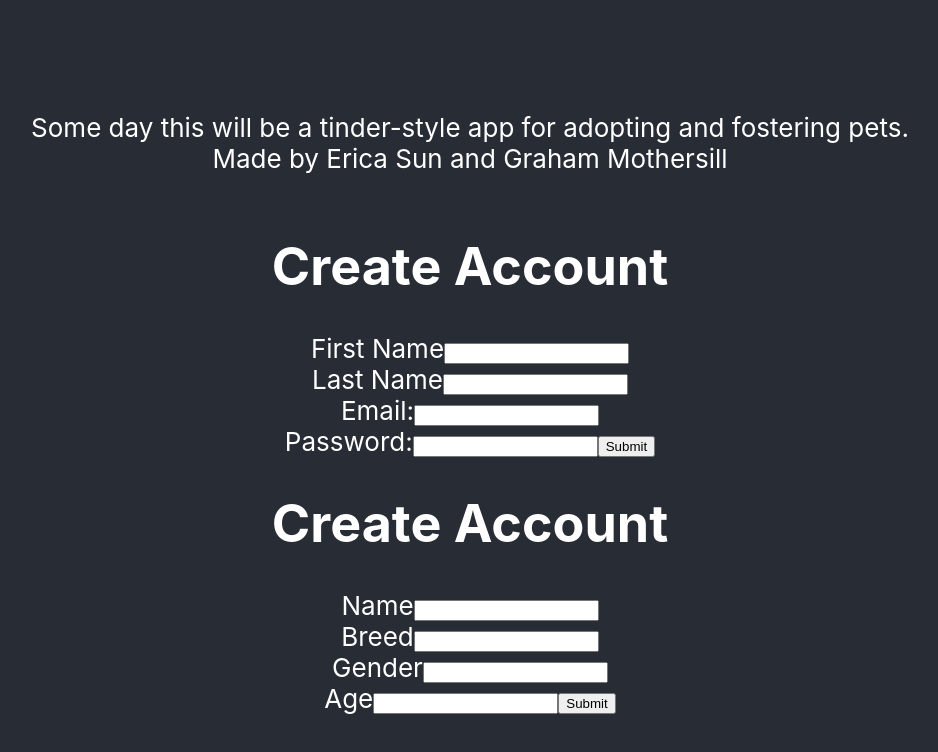
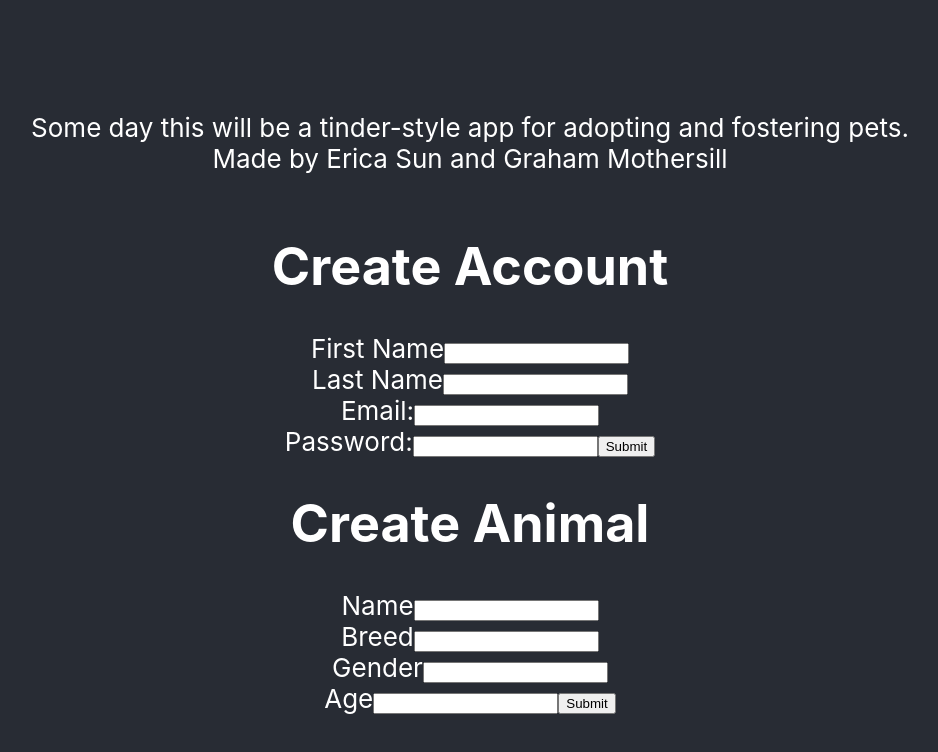
Before and after one commit to GrandMothersill/adoptr, a React (Create React App) app in the folder adoptr-frontend/: page / in a window 1280 px wide. Shown: the top 752 px of the page, without its empty margins (170-1108 px from the left). Built offline with nearby package versions, Linux system fonts and the light colour scheme.

Commit message:
build basic user and animal registration components

```diff
--- a/adoptr-frontend/src/App.js
+++ b/adoptr-frontend/src/App.js
@@ -1,4 +1,4 @@
-import * as React from 'react'
+import React, { useState } from 'react';
 import './App.css';
 import UserRegistration from "./userRegistration.js";
 import AnimalRegistration from "./animalRegistration.js";
--- a/adoptr-frontend/src/animalRegistration.js
+++ b/adoptr-frontend/src/animalRegistration.js
@@ -1,4 +1,4 @@
-import { React, useState } from 'react';
+import React, { useState } from 'react';
 
 function AnimalRegistration(props) {
 
@@ -21,7 +21,7 @@ function AnimalRegistration(props) {
     return (
 
         <form onSubmit={handleSubmit}>
-            <h1>Create Account</h1>
+            <h1>Create Animal</h1>
 
             <label>
                 Name
--- a/adoptr-frontend/src/userRegistration.js
+++ b/adoptr-frontend/src/userRegistration.js
@@ -1,4 +1,4 @@
-import { React, useState } from 'react';
+import React, { useState } from 'react';
 
 function UserRegistration(props) {
 
```
